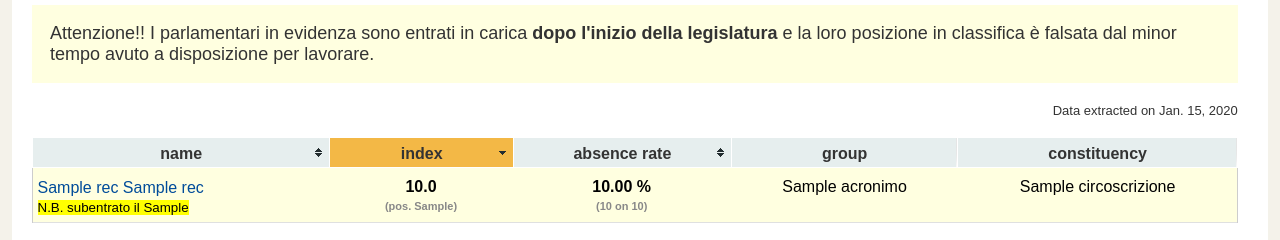
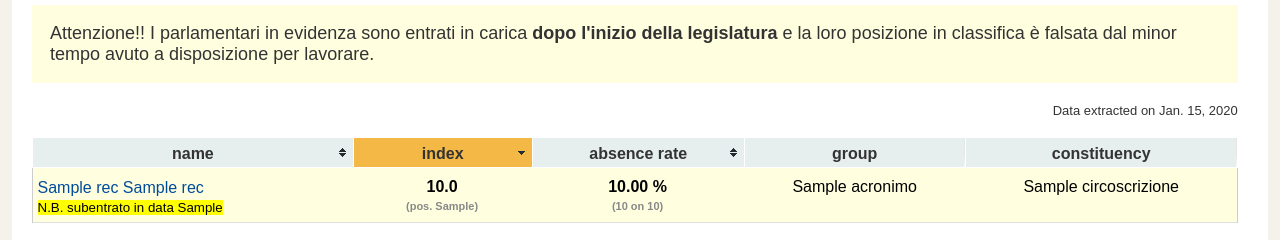
Before and after one commit to openpolis/op_indice, a Django app: template templates/charts/parlamentari_list.html in a window 1280 px wide. Shown: the part 652-892 px from the top of the page. Run offline with Django 3.2, Linux system fonts and the light colour scheme; the template is opened without the code that fills it: most values are stand-ins (such as "Sample title", 1, 10 or a date in 2020).

Commit message:
mp start date message modified

```diff
--- a/templates/charts/_mps_table_with_pictures.html
+++ b/templates/charts/_mps_table_with_pictures.html
@@ -16,7 +16,7 @@
            {% if rec.data_inizio_incarico %}
            <br/>
            <small style="background-color:yellow;">
-             N.B. subentrato il {{ rec.data_inizio_incarico}}
+             N.B. subentrato in data {{ rec.data_inizio_incarico}}
            </small>
            {% endif %}
 
--- a/templates/charts/parlamentari_list.html
+++ b/templates/charts/parlamentari_list.html
@@ -58,7 +58,7 @@
                 </a><br/>
                 {% if rec.data_inizio_incarico %}
                 <small style="background-color:yellow;">
-                  N.B. subentrato il {{ rec.data_inizio_incarico}}
+                  N.B. subentrato in data {{ rec.data_inizio_incarico}}
                 </small>
                 {% endif %}
 
```
